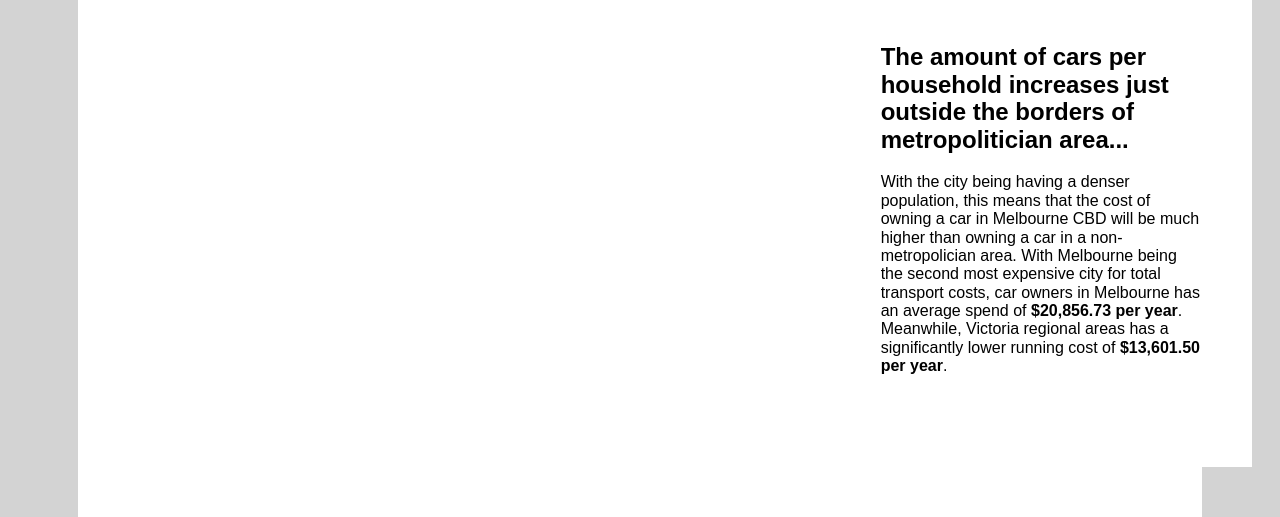
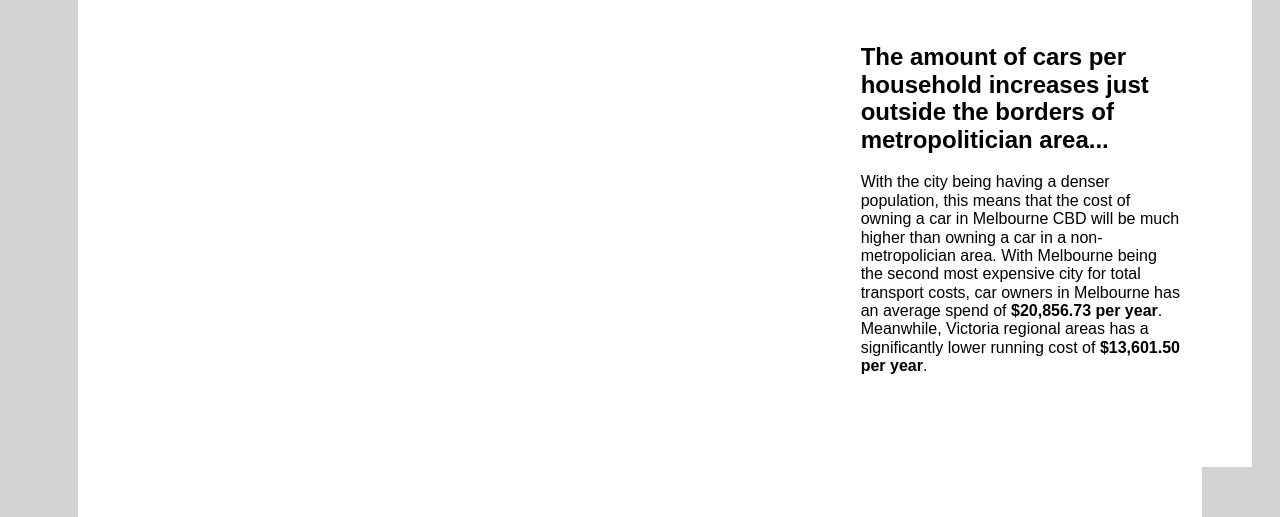
Before and after one commit to kang0008/FIT3179wk10hw, a plain HTML site: page index.html in a window 1280 px wide. Shown: the part 517-1034 px from the top of the page. Drawn offline with nearby package versions, Linux system fonts and the light colour scheme; a script that the page names is missing.

Commit message:
Update index.html

```diff
--- a/index.html
+++ b/index.html
@@ -58,7 +58,7 @@
       <div id="vis2"  class="vis-container"></div>
     </div>
     <div class="pure-u-1-3">
-      <div class="description description-right">
+      <div class="description description-left">
         <h2>The amount of cars per household increases just outside the borders of metropolitician area...</h2>
         <p>With the city being having a denser population, this means that the cost of owning a car in Melbourne CBD
            will be much higher than owning a car in a non-metropolician area. With Melbourne being the second most
```
